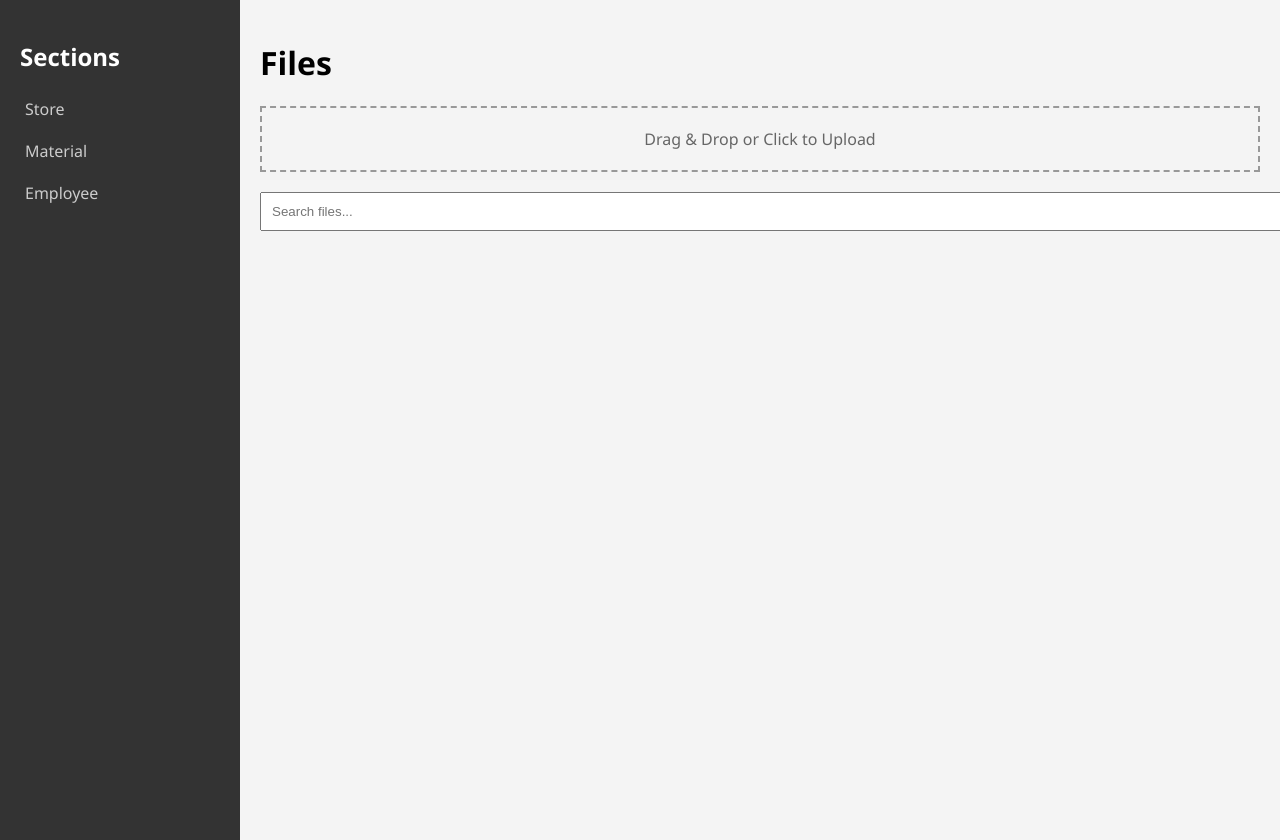
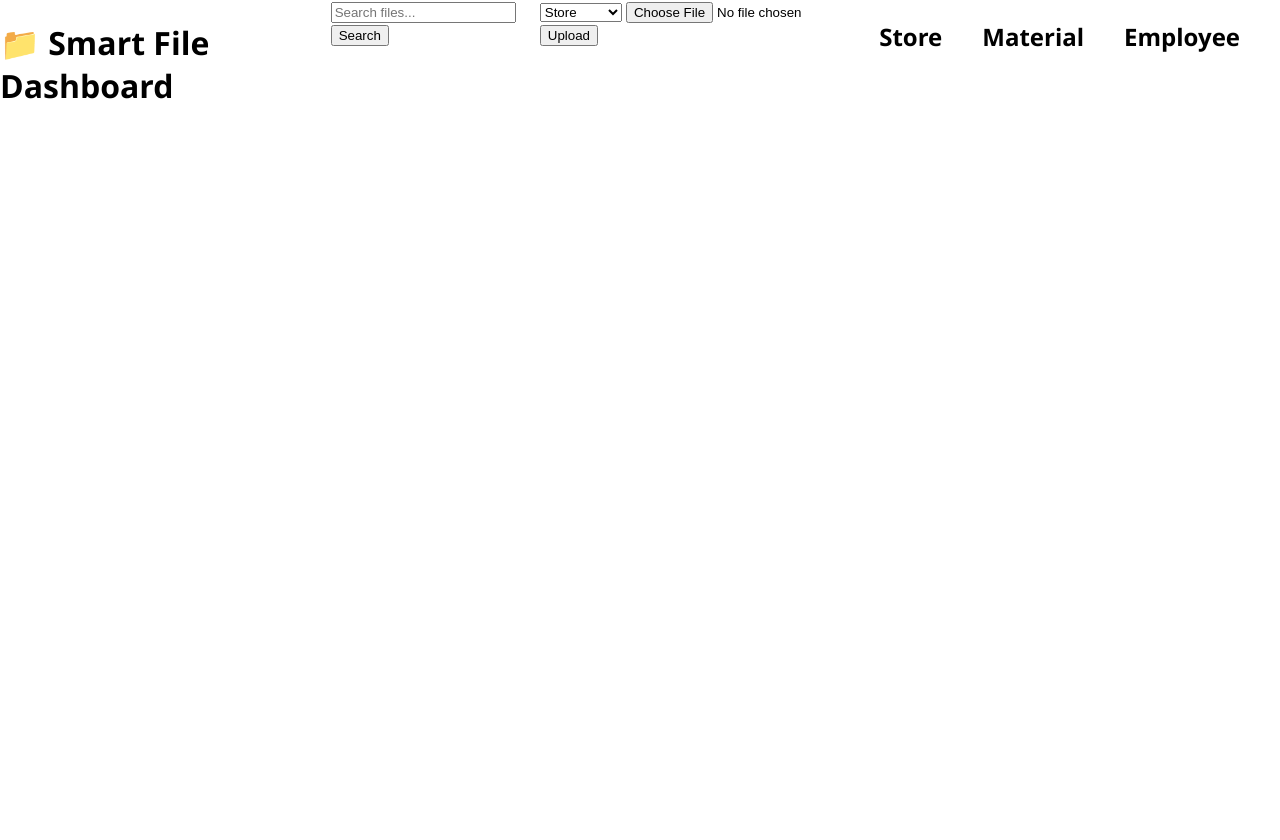
Before and after one commit to Muttu93/Final_Dashboard, a Flask app: page / in a window 1280 px wide. After the commit the page ends 99 px from the top, so only its background shows below. Run offline with Flask 3, Linux system fonts and the light colour scheme.

Commit message:
Update index.html

```diff
--- a/templates/index.html
+++ b/templates/index.html
@@ -2,41 +2,51 @@
 <html lang="en">
 <head>
     <meta charset="UTF-8">
-    <title>Smart File Dashboard</title>
+    <title>File Dashboard</title>
     <link rel="stylesheet" href="{{ url_for('static', filename='style.css') }}">
 </head>
 <body>
-<div class="sidebar">
-    <h2>Sections</h2>
-    {% for sec in sections %}
-        <a href="/?section={{ sec }}" class="{{ 'active' if sec == current_section else '' }}">{{ sec }}</a>
+    <h1>📁 Smart File Dashboard</h1>
+
+    <form method="GET" action="/search">
+        <input type="text" name="query" placeholder="Search files...">
+        <button type="submit">Search</button>
+    </form>
+
+    <form method="POST" action="/upload" enctype="multipart/form-data">
+        <select name="section">
+            {% for sec in sections %}
+            <option value="{{ sec }}">{{ sec }}</option>
+            {% endfor %}
+        </select>
+        <input type="file" name="file">
+        <button type="submit">Upload</button>
+    </form>
+
+    {% for section, files in section_files.items() %}
+        <h2>{{ section }}</h2>
+        <ul>
+            {% for file in files %}
+                <li>
+                    {{ file }}
+                    <a href="/view/{{ section }}/{{ file }}" target="_blank">View</a>
+                    <a href="/edit/{{ section }}/{{ file }}">Edit</a>
+                    <form method="POST" action="/delete/{{ section }}/{{ file }}" style="display:inline;">
+                        <button type="submit">Delete</button>
+                    </form>
+                </li>
+            {% endfor %}
+        </ul>
     {% endfor %}
-</div>
 
-<div class="main">
-    <h1>{{ current_section }} Files</h1>
-
-    <div class="upload-area" onclick="document.getElementById('fileInput').click();">
-        Drag & Drop or Click to Upload
-        <input type="file" id="fileInput" style="display:none;" onchange="uploadFile('{{ current_section }}')">
-    </div>
-
-    <input type="text" id="search" placeholder="Search files..." onkeyup="searchFiles()">
-
-    <div class="file-list" id="fileList">
-        {% for file in files %}
-        <div class="file-card">
-            <p>{{ file }}</p>
-            <a href="/view/{{ current_section }}/{{ file }}" target="_blank">View</a>
-            {% if file.endswith('.txt') or file.endswith('.docx') %}
-            <button onclick="editFile('{{ current_section }}', '{{ file }}')">Edit</button>
-            {% endif %}
-            <button onclick="deleteFile('{{ current_section }}', '{{ file }}')">Delete</button>
-        </div>
-        {% endfor %}
-    </div>
-</div>
-
-<script src="{{ url_for('static', filename='script.js') }}"></script>
+    {% with messages = get_flashed_messages() %}
+        {% if messages %}
+            <ul class="flashes">
+            {% for msg in messages %}
+                <li>{{ msg }}</li>
+            {% endfor %}
+            </ul>
+        {% endif %}
+    {% endwith %}
 </body>
 </html>
```
